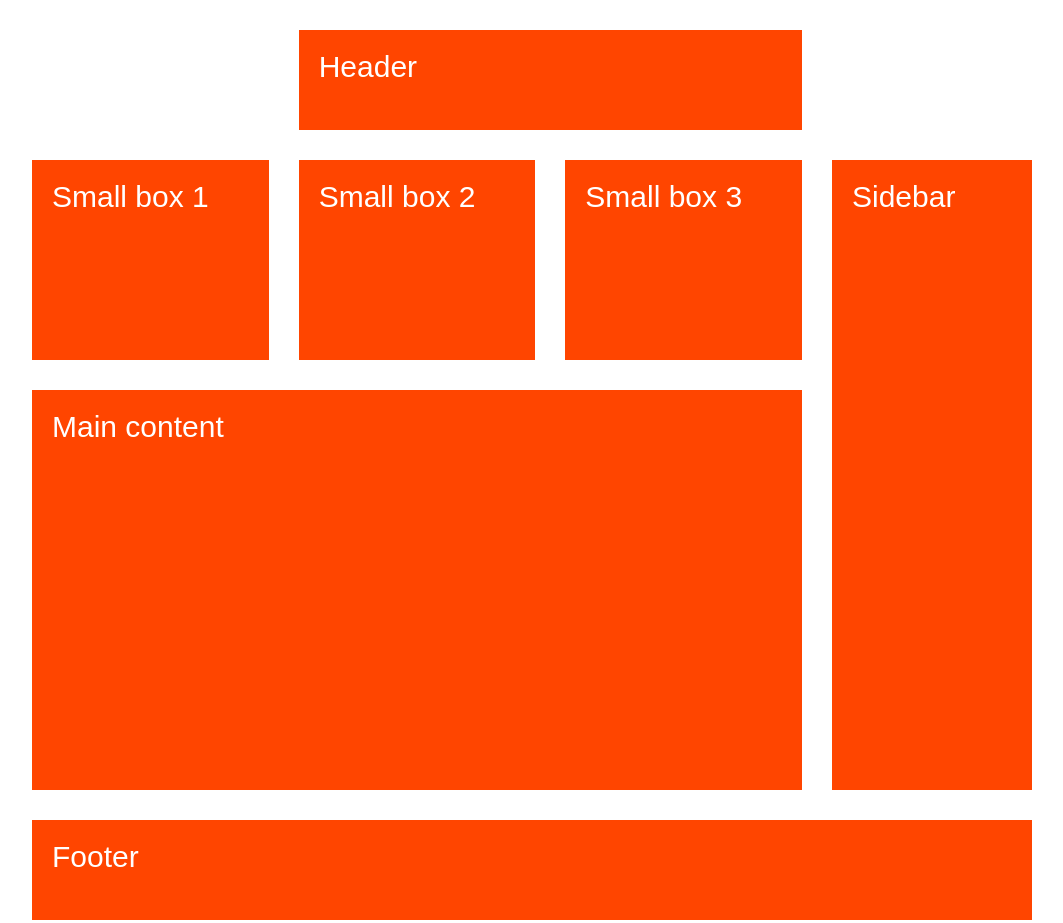
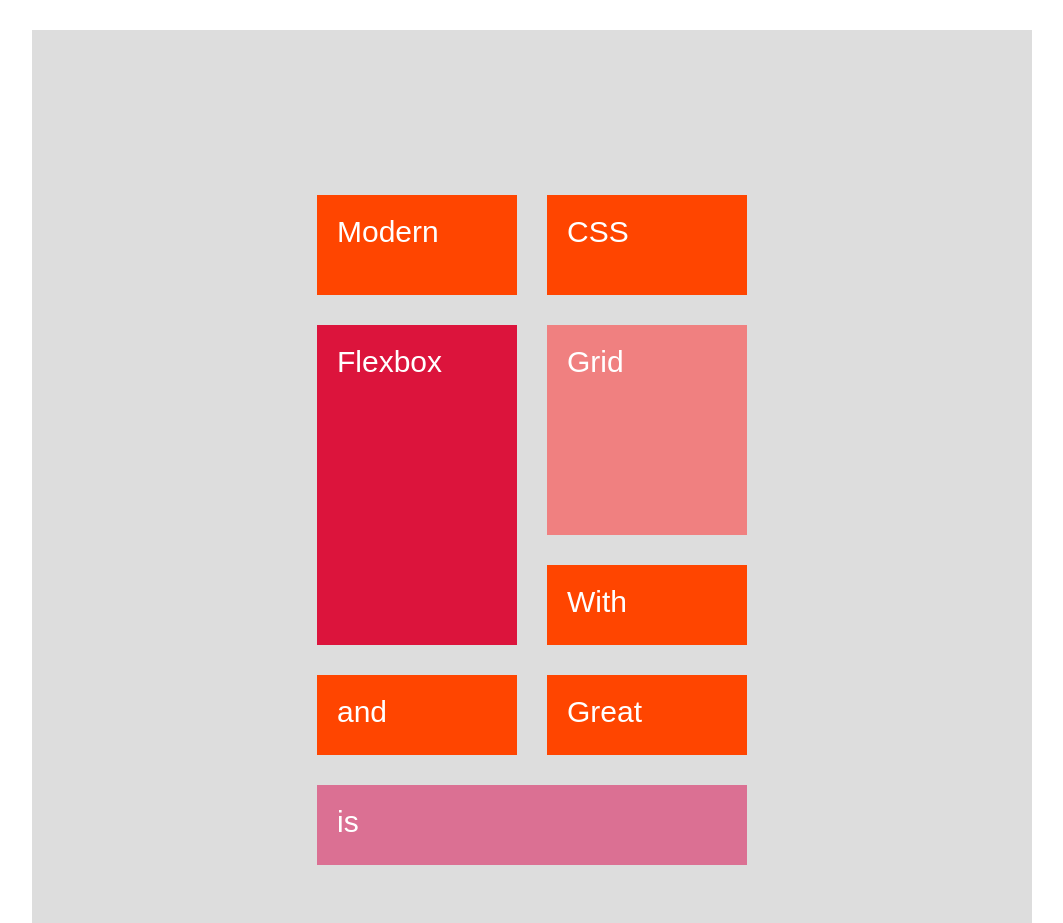
Before and after one commit to programmerInfi/css-grid-tutorial, a website: page index.html in a window 1280 px wide. Shown: the top 923 px of the page, without its empty margins (108-1171 px from the left). Drawn offline with Linux system fonts and the light colour scheme.

Commit message:
align grid-track/items

```diff
--- a/index.html
+++ b/index.html
@@ -4,18 +4,19 @@
     <meta charset="UTF-8" />
     <meta http-equiv="X-UA-Compatible" content="IE=edge" />
     <meta name="viewport" content="width=device-width, initial-scale=1.0" />
-    <title>Naming Grid Lines</title>
+    <title>Grid</title>
     <link rel="stylesheet" href="css/style.css" />
   </head>
   <body>
-    <div class="challenge">
-      <div class="header">Header</div>
-      <div class="small-box-1">Small box 1</div>
-      <div class="small-box-2">Small box 2</div>
-      <div class="small-box-3">Small box 3</div>
-      <div class="main-content">Main content</div>
-      <div class="sidebar">Sidebar</div>
-      <div class="footer">Footer</div>
+    <div class="container">
+      <div class="item item--1">Modern</div>
+      <div class="item item--2">CSS</div>
+      <div class="item item--3">With</div>
+      <div class="item item--4">Flexbox</div>
+      <div class="item item--5">and</div>
+      <div class="item item--6">Grid</div>
+      <div class="item item--7">is</div>
+      <div class="item item--8">Great</div>
     </div>
   </body>
 </html>
--- a/sass/main.scss
+++ b/sass/main.scss
@@ -1,60 +1,51 @@
-.challenge {
+.container {
   width: 1000px;
   margin: 30px auto;
-
+  background-color: #ddd;
   display: grid;
-
-  //METHOD 2 : NAMING GRID AREAS
-
-  grid-template-rows: 100px 200px 400px 100px; //width of each row
-  grid-template-columns: repeat(3, 1fr) 200px; //width of each column
+  // grid-template-rows: repeat(2, 150px);
+  // grid-template-columns: repeat(2, 1fr);
   grid-gap: 30px;
 
-  // grid-template-areas: //name each 16 cell otherwise it will not work , bt it's a super easy method
+  grid-auto-rows: 80px;
+  // grid-auto-flow: column;
+  grid-auto-flow: row dense;
+  grid-auto-columns: dense; //with dense full pack cell is displayed
 
-  //   'head head head head'
-  //   'box box box side'
-  //   'main main main side'
-  //   'foot foot foot foot';
+  //ALIGN GRID ITEMS TO GRID ROWS
+  // align-items: center; //STRETCH //center//end ///start
+  // justify-items: center;
 
-  grid-template-areas: //name each 16 cell otherwise it will not work , bt it's a super easy method
+  //ALIGN GRID TRACKS TO GRID CONTAINER
+  grid-template-rows: repeat(2, 100px);
+  grid-template-columns: repeat(2, 200px);
+  height: 1000px;
 
-    '. head head .' // dot leaves empty space
-    'box-1 box-2 box-3 side'
-    'main main main side'
-    'foot foot foot foot';
+  justify-content: center; //start//end//center//space-between//space-around//space-evenly
+  align-content: center;
 
-  & > * {
+  .item {
+    padding: 20px;
+    font-size: 30px;
+    color: white;
+    font-family: sans-serif;
     background-color: orangered;
-    padding: 20px;
-    color: white;
-    font-size: 30px;
-    font-family: sans-serif;
-  }
 
-  .header {
-    grid-area: head;
-  }
+    &--4 {
+      background-color: crimson;
+      grid-row: 2 / span 3;
+      // align-self: start;
+      // justify-self: start;
+    }
 
-  .small-box-1 {
-    grid-area: box-1;
-  }
-  .small-box-2 {
-    grid-area: box-2;
-  }
-  .small-box-3 {
-    grid-area: box-3;
-  }
+    &--6 {
+      background-color: lightcoral;
+      grid-row: 2 / span 2;
+    }
 
-  .sidebar {
-    grid-area: side;
-  }
-
-  .main-content {
-    grid-area: main;
-  }
-
-  .footer {
-    grid-area: foot;
+    &--7 {
+      background-color: palevioletred;
+      grid-column: 1/-1;
+    }
   }
 }
```
Also changed, not shown: css/style.css.
